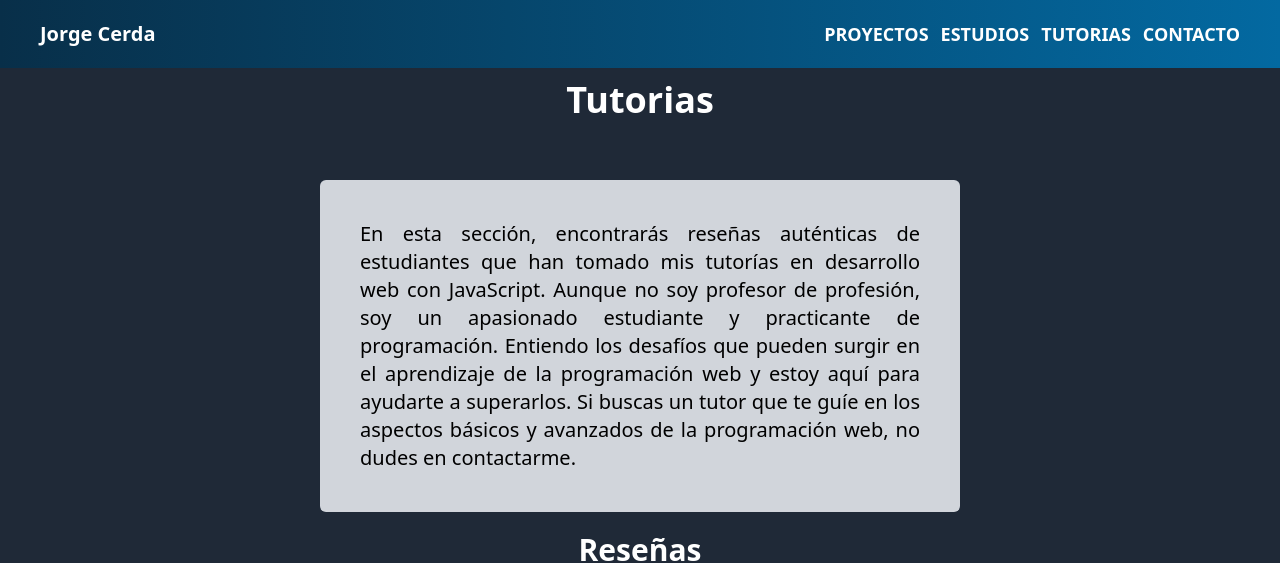
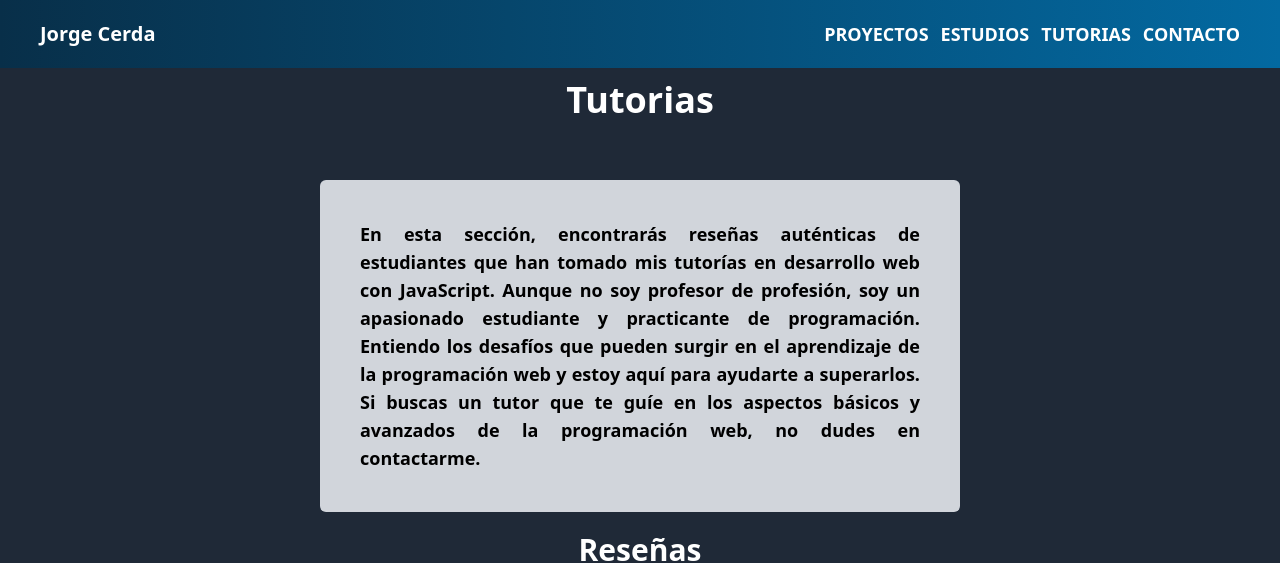
Before and after one commit to Wilper591/Wilper591.github.io, a React (Vite) app: page /tutorias in a window 1280 px wide. Shown: the top 563 px of the page. Built offline with nearby package versions, Linux system fonts and the light colour scheme; no server answers.

Commit message:
Reseña tutorias añadiendo font-bold

```diff
--- a/src/views/Tutorias.jsx
+++ b/src/views/Tutorias.jsx
@@ -63,7 +63,7 @@ const Tutorias = () => {
           <h1 className="text-4xl font-bold text-center mt-12 lg:mt-20  mb-10 text-white">
             Tutorias
           </h1>
-          <p className="md:w-1/2 text-xl text-justify p-10 bg-gray-300 rounded-md m-5">
+          <p className="md:w-1/2 text-lg font-bold text-justify p-10 bg-gray-300 rounded-md m-5">
             En esta sección, encontrarás reseñas auténticas de estudiantes que
             han tomado mis tutorías en desarrollo web con JavaScript. Aunque no
             soy profesor de profesión, soy un apasionado estudiante y
```
